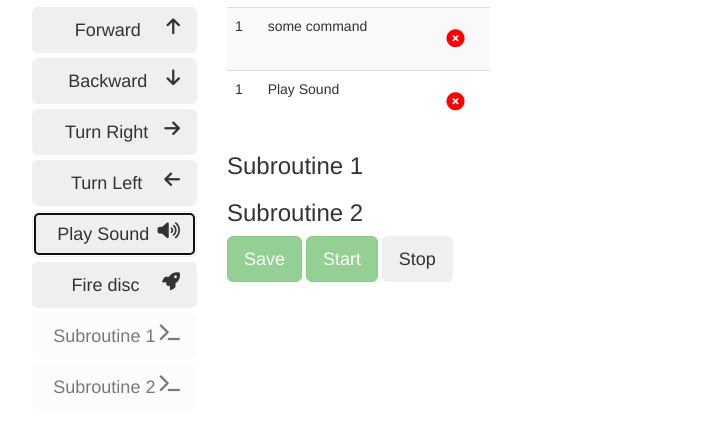
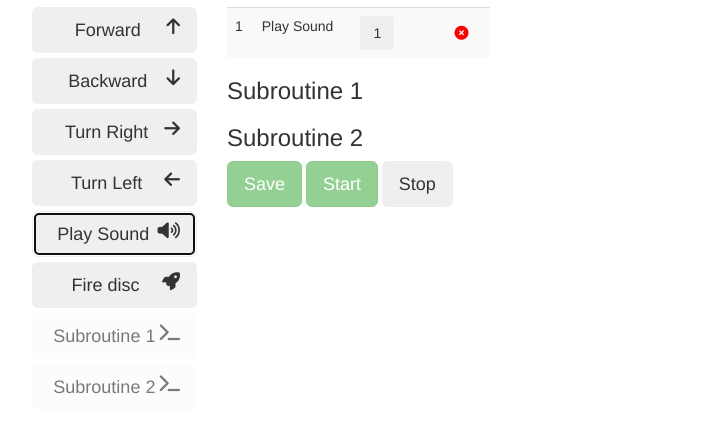
Before and after one commit to chadwallacehart/piRover, a plain HTML site: page static/gui.html in a window 1280 px wide. Both pictures are taken after a click on the button "Play Sound". Shown: the part 205-638 px from the top of the page, without its empty margins (38-740 px from the left). Drawn offline with nearby package versions, Linux system fonts and the light colour scheme; no server answers.

Commit message:
basic number pad

```diff
--- a/static/gui.html
+++ b/static/gui.html
@@ -7,7 +7,7 @@
     <link rel="stylesheet" href="//maxcdn.bootstrapcdn.com/bootstrap/3.3.4/css/bootstrap.min.css">
     <script src="//ajax.googleapis.com/ajax/libs/jquery/1.11.1/jquery.min.js"></script>
     <script src="//maxcdn.bootstrapcdn.com/bootstrap/3.3.4/js/bootstrap.min.js"></script>
-    <script src="socket.io.js"></script>
+    <script src="/socket.io/socket.io.js"></script>
     <script src="https://use.fontawesome.com/567211ed64.js"></script>
 
     <link rel="stylesheet" type="text/css" href="style.css">
@@ -42,6 +42,7 @@
         <div class="col-md-5 col-lg-3">
             <h2>Program</h2>
             <table id="mainPrg" class="table table-striped">
+                <!--
                 <tr>
                     <td>1</td>
                     <td id="cmd1"><span>some command</span>
@@ -49,7 +50,6 @@
                                                                           aria-hidden="true"></i></button>
                     </td>
                 </tr>
-                <!--
                 <tr>
                     <td>2</td>
                     <td id="cmd2"></td>
@@ -89,7 +89,6 @@
             <h2>Video Feed</h2>
             <video id="remote-video" autoplay="autoplay" style="align-content: center"></video>
         </div>
-
     </div>
 </div>
 <script>
@@ -99,16 +98,64 @@
 <!--script src="webrtc.js"></script-->
 <script>
     var cmdCnt = 0;
+
+/*    var numPadHtmlold = '\
+            <ul class="numpad"> \
+            <li class="btn btn-md" rel="1">1</li> \
+            <li class="btn btn-md" rel="2">2</li> \
+            <li class="btn btn-md" rel="3">3</li> \
+            <li class="btn btn-md" rel="4">4</li> \
+            <li class="btn btn-md" rel="5">5</li> \
+            <li class="btn btn-md" rel="6">6</li> \
+            <li class="btn btn-md" rel="7">7</li> \
+            <li class="btn btn-md" rel="8">8</li> \
+            <li class="btn btn-md" rel="9">9</li> \
+                </ul>';
+*/
+    var numPadHtml = '<div class="numpad">\
+                    <button class="numPadBtn">1</button><button class="numPadBtn">2</button><button class="numPadBtn">3</button><br> \
+                    <button class="numPadBtn">4</button><button class="numPadBtn">5</button><button class="numPadBtn">6</button><br> \
+                    <button class="numPadBtn">7</button><button class="numPadBtn">8</button><button class="numPadBtn">9</button><br></div>';
+
+
     $(document).ready(function () {
 
         $('.command').click(function () {
-            console.log($(this));
             cmdCnt++;
-            $('#mainPrg').append('<tr><td>' + cmdCnt + '</td><td>' + $(this)[0].innerText + '<button class="btn btn-lg btn-link pull-right"><i class="fa fa-times-circle" aria-hidden="true"></i></button></td></tr>');
+            var rowText =
+                    '<tr>' +
+                    '<td>' + cmdCnt + '</td>' +
+                    '<td>' + $(this)[0].innerText + '</td>' +
+                    '<td><button id="tBtn'+ cmdCnt + '" rel="popover" class="btn cmdTimer" data-toggle="popover">1</button><td>' +
+                    '<td><a class="btn btn-link pull-right"><i class="fa fa-times-circle" aria-hidden="true"></i></a></td>' +
+                    '</tr>';
+            $('#mainPrg').append(rowText);
+            $('[data-toggle=popover]').popover({
+                content: numPadHtml,
+                html: true
+            }).click(function () {
+                $(this).popover('show');
+            });
+
         });
+    });
+/*
+    $('.numPadBtn').click(function(){
+        console.log('numpad click');
+    });*/
 
+    var currentCmd;
+
+    $(document).on('click', '.cmdTimer', function(){
+        console.log($(this)[0].id);
+        currentCmd = $(this)[0].id;
     });
 
+    $(document).on('click', '.numPadBtn', function(){
+        console.log($(this));
+        $('[data-toggle=popover]').popover('hide');
+        $('#' + currentCmd)[0].innerHTML = $(this)[0].innerHTML;
+    });
 
 </script>
 </body>
```
